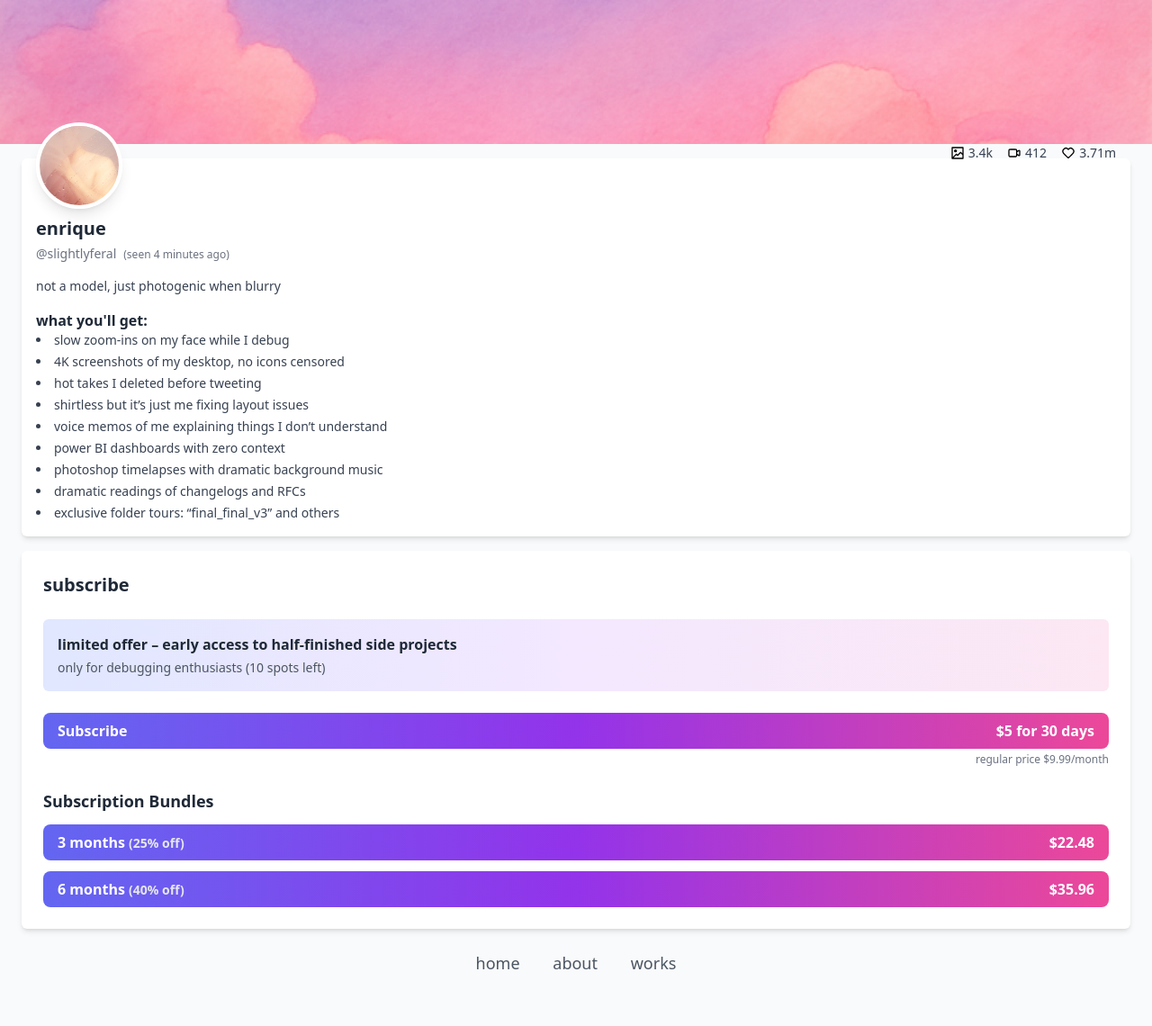
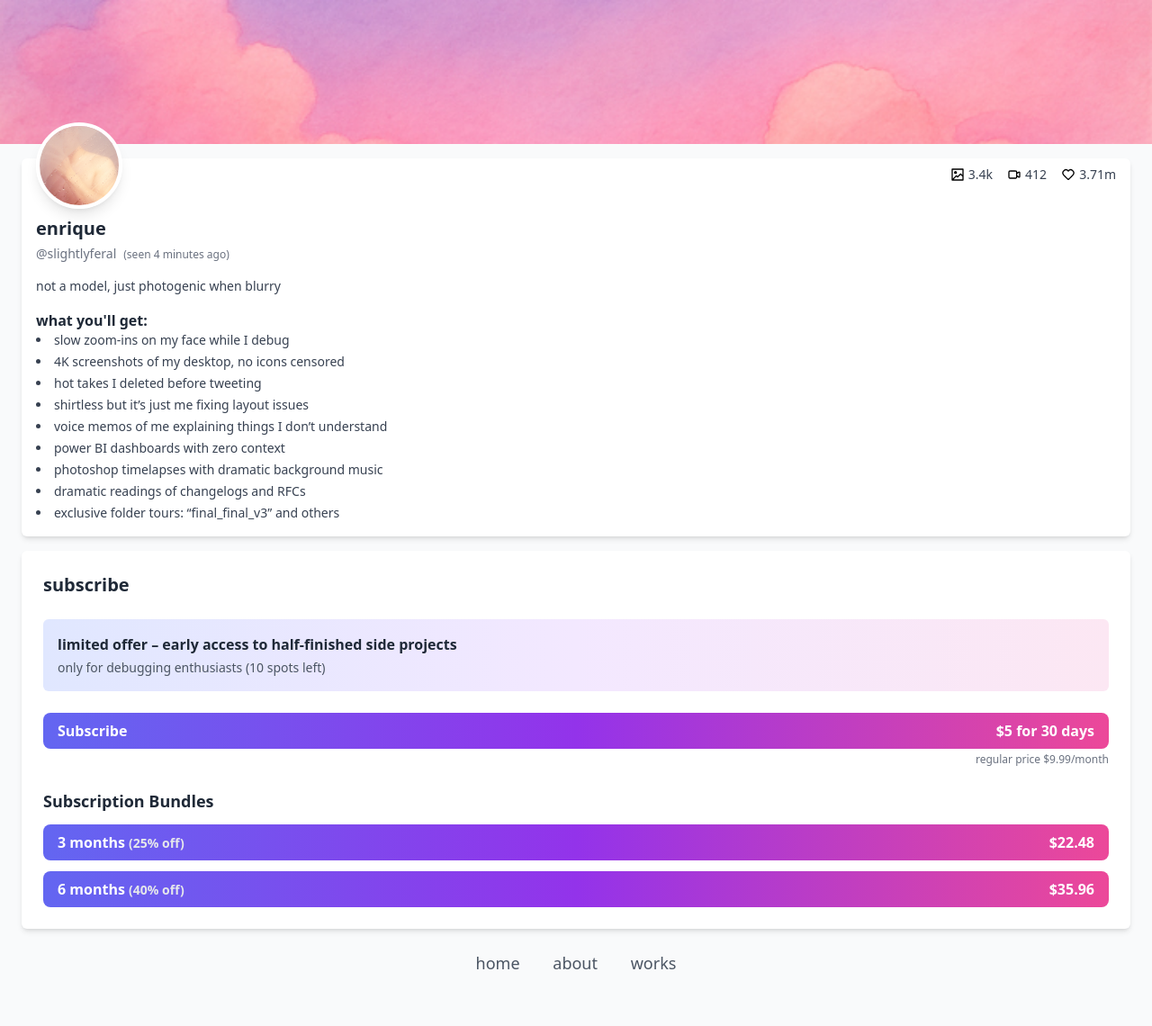
Before and after one commit to enriquebarragan/enriquebarragan.github.io, a Jekyll site: the page built from rips/onlyfans/index.md, in a window 1280 px wide. Shown: the whole page at 90% size. Built offline with Jekyll 4.4.1, drawn with Linux system fonts in a browser that asks for light colours; nearby versions of some CDN libraries.

Commit message:
Update index.md

```diff
--- a/rips/onlyfans/index.md
+++ b/rips/onlyfans/index.md
@@ -21,7 +21,7 @@ permalink: /rips/onlyfans/
   </div>
 
   <!-- stats (aligned lower and to the right) -->
-  <div class="flex flex-1 justify-end items-end pl-2 pt-6 gap-4 text-sm text-gray-700">
+  <div class="flex flex-1 justify-end items-end pl-2 pt-12 gap-4 text-sm text-gray-700">
     <div class="flex items-center space-x-1">
       <img src="/assets/icons/picture.svg" alt="pictures icon" class="w-4 h-4">
       <span>3.4k</span>
```
